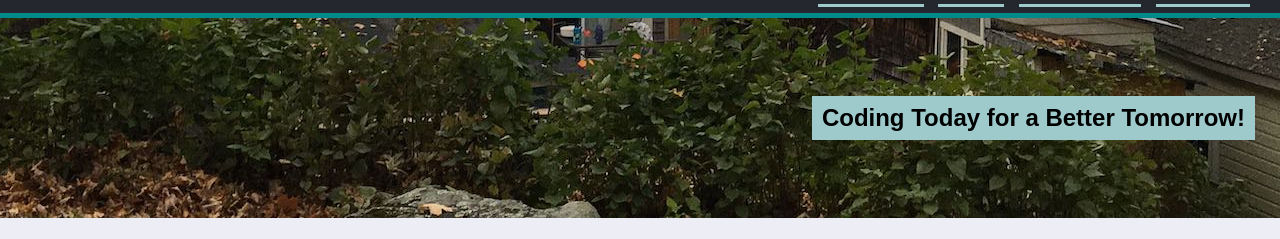
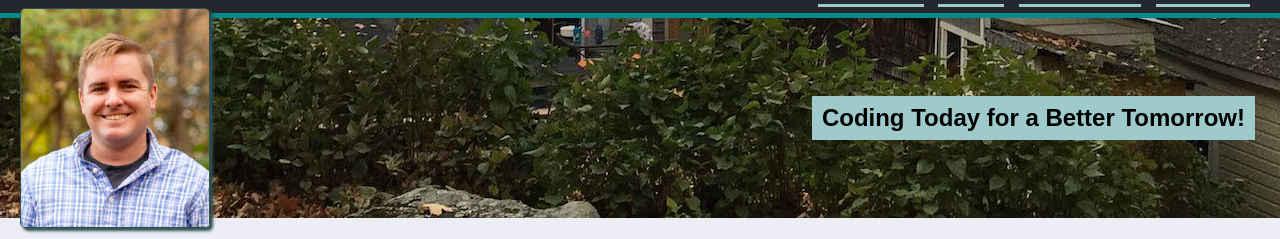
Before and after one commit to tallen1985/02-Homework, a plain HTML site: page index.html in a window 1280 px wide. Shown: the part 62-301 px from the top of the page. Drawn offline with Linux system fonts and the light colour scheme.

Commit message:
add picture

```diff
--- a/assets/css/style.css
+++ b/assets/css/style.css
@@ -80,7 +80,7 @@ nav {
 /* Subtitle Image and Text Styling */
 #subtitle {
     display: flex;
-    justify-content: flex-end;
+    justify-content: space-between;
     align-items: center;
     height: 200px;
     background-color: yellow;
@@ -93,6 +93,14 @@ nav {
         background-color: var(--foreground);
         padding:10px;
     }
+
+#profilePicture {
+    border: 1px solid darkslategray;
+    box-shadow: 3px 3px 3px darkslategray;
+    border-radius: 5px;
+    height: 110%;
+    margin-left: 20px;
+}
 /* Article Styling - Each section is a separate article but styled the same*/
 article {
     display: flex;
--- a/index.html
+++ b/index.html
@@ -21,6 +21,7 @@
         </nav>
     </header>
     <section id="subtitle">
+        <img id='profilePicture' src="assets/images/Jake-50pc.jpg" alt="Troy Allen" />
         <h2>Coding Today for a Better Tomorrow!</h2>
     </section>
     <section>
```
Also changed, not shown: assets/images/Jake-50pc.jpg (added).
